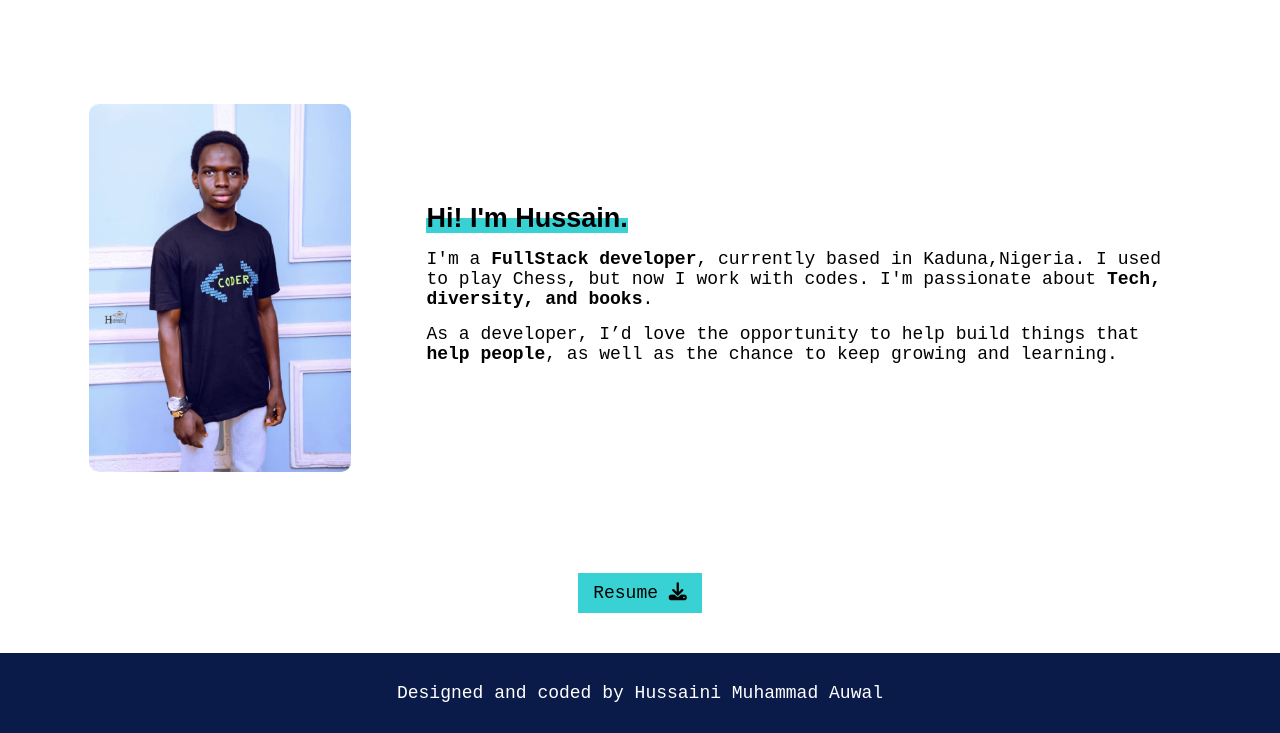
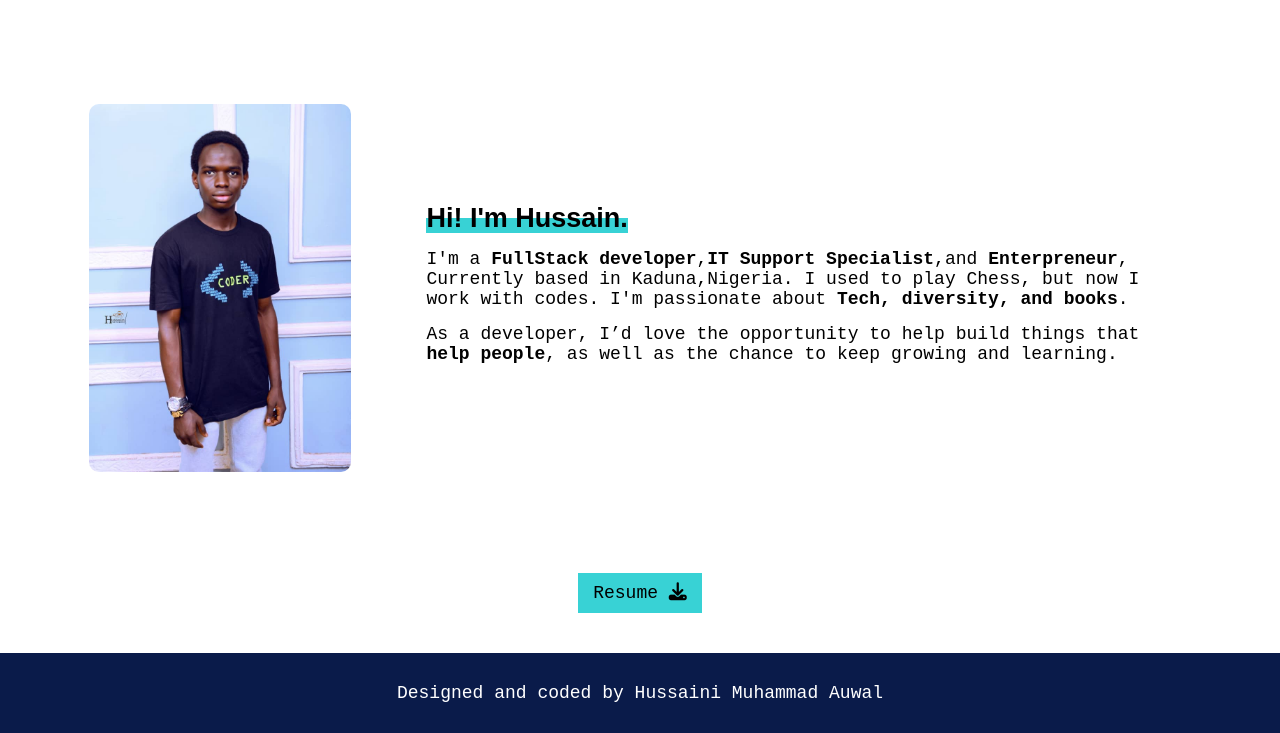
Before and after one commit to blackalbino01/myportfolio, a plain HTML site: page about.html in a window 1280 px wide. Shown: the part 67-800 px from the top of the page. Drawn offline with Linux system fonts and the light colour scheme.

Commit message:
Update about.html

```diff
--- a/about.html
+++ b/about.html
@@ -39,7 +39,7 @@
 
             <div class="about-text">
                 <h2><span class="highlight-blue">Hi! I'm Hussain.</span></h2>
-                <p>I'm a <strong>FullStack developer</strong>, currently based in Kaduna,Nigeria. I used to play Chess, but now I work with codes. I'm passionate about <strong>Tech, diversity, and books</strong>.</p>
+                <p>I'm a <strong>FullStack developer</strong>,<strong>IT Support Specialist</strong>,and <strong>Enterpreneur</strong>, Currently based in Kaduna,Nigeria. I used to play Chess, but now I work with codes. I'm passionate about <strong>Tech, diversity, and books</strong>.</p>
                 <p>As a developer, I’d love the opportunity to help build things that <strong>help people</strong>, as well as the chance to keep growing and learning.</p>
             </div>
         </div>
```
